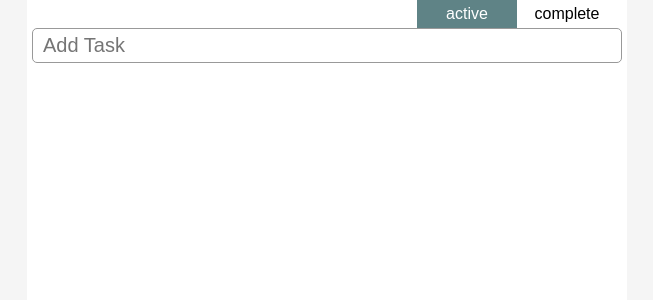
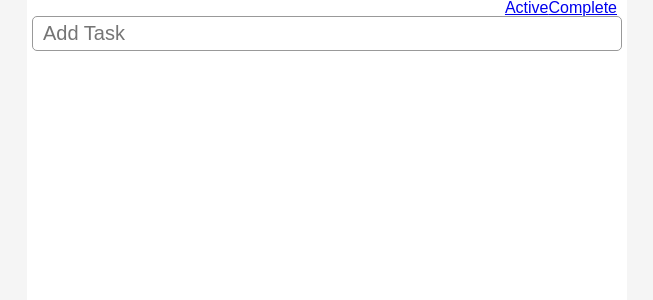
Before and after one commit to sequoian/tasks, a React (Create React App) app: page / in a window 1280 px wide. Shown: the top 300 px of the page, without its empty margins (313-966 px from the left). Built offline with nearby package versions, Linux system fonts and the light colour scheme; the HTML template or start-up script is replaced by a standard one.

Commit message:
refactored nav bar presentational components

```diff
--- a/src/App.js
+++ b/src/App.js
@@ -83,11 +83,14 @@ class App extends Component {
   }
 
   getFilteredTasks() {
+    const { tasks } = this.state;
     switch(this.state.currentPage) {
       case Pages.ACTIVE:
-        return this.state.tasks.filter(t => !t.complete);
+        return tasks.filter(task => !task.complete);
       case Pages.COMPLETE:
-        return this.state.tasks.filter(t => t.complete);
+        return tasks.filter(task => task.complete);
+      default:
+        return tasks
     }
   }
 
@@ -96,7 +99,10 @@ class App extends Component {
       <div className="App">
         <header>
           <div className="top-bar">
-            <Nav onNavClick={this.handlePageChange} selected={this.state.currentPage} />
+            <NavBar
+              currentPage={this.state.currentPage}
+              setPage={this.handlePageChange}
+            />
           </div>
           <form onSubmit={this.handleSubmit}>
             <input type="text"  placeholder="Add Task" autoFocus={true} className="new-task"
@@ -113,79 +119,47 @@ class App extends Component {
   }
 }
 
-class Nav extends Component {
-  render() {
-    return (
-      <ul className="nav">
-        <li>
-          <NavButton page={Pages.ACTIVE}
-          selected={this.props.selected} onNavClick={this.props.onNavClick} />
-        </li>
-        <li>
-          <NavButton page={Pages.COMPLETE}
-          selected={this.props.selected} onNavClick={this.props.onNavClick} />
-        </li>
-      </ul>
-    );
-  }
-}
+const NavBar = ({ currentPage, setPage }) => (
+  <ul className="nav">
+    <NavLink
+      thisPage={Pages.ACTIVE}
+      currentPage={currentPage}
+      setPage={setPage}
+    >
+      Active
+    </NavLink>
+    <NavLink
+      thisPage={Pages.COMPLETE}
+      currentPage={currentPage}
+      setPage={setPage}
+    >
+      Complete
+    </NavLink>
+  </ul>
+)
 
-class NavButton extends Component {
-  render() {
-    const selected = this.props.selected === this.props.page ? "selected" : null;
-    return (
-      <button
-        type="button"
-        className={selected}
-        onClick={() => this.props.onNavClick(this.props.page)}
-      >
-        {this.props.page}
-      </button>
-    )
-  }
-}
 
-/*
-class Main extends Component {
-  render() {
-    return (
-      <div className="tasks">
-        <TaskList tasks={this.props.tasks} page={this.props.page}
-        toggleComplete={this.props.toggleComplete} deleteTask={this.props.deleteTask} />
-      </div>
-    );
-  }
-}
-*/
-
-/*
-class TaskList extends Component {
-  render() {
-    let filterCallback = null;
-    if (this.props.page === Pages.ACTIVE) {
-      filterCallback = (task) => {return !task.complete}
-    }
-    else if (this.props.page === Pages.COMPLETE) {
-      filterCallback = (task) => {return task.complete}
-    }
-    const tasks = this.props.tasks.filter(filterCallback)
-
-    return (
-      <ul className="task-list">
-        {tasks.map(task => (
-          <TaskItem key={task.id} task={task}
-          toggleComplete={this.props.toggleComplete} deleteTask={this.props.deleteTask} />
-        ))}
-      </ul>
-    );
-  }
-}
-*/
+const NavLink = ({ children, thisPage, currentPage, setPage }) => (
+  <li>
+    <a href="#"
+      className={
+        currentPage === thisPage ? "selected" : null
+      }
+      onClick={event => {
+        event.preventDefault()
+        setPage(thisPage)
+      }}
+    >
+      {children}
+    </a>
+  </li>
+)
 
 const TaskList = ({ tasks, toggleComplete, deleteTask }) => (
   <ul className="tasks">
     {tasks.map(task =>
       <Task
+        key={task.id}
         task={task}
         toggleComplete={toggleComplete}
         deleteTask={deleteTask}
@@ -216,27 +190,4 @@ const Task = ({ task, toggleComplete, deleteTask }) => (
   </li>
 );
 
-/*
-class TaskItem extends Component {
-  render() {
-    const complete = this.props.task.complete ? 'complete' : '';
-    return (
-      <li className={`task-item ${complete}`}>
-        <div className="t-cell">
-          <div className="checkbox"
-          onClick={() => this.props.toggleComplete(this.props.task.id)} />
-        </div>
-        <div className="task-content t-cell">
-          {this.props.task.title}
-        </div>
-        <div className="t-cell">
-          <div className="delete"
-          onClick={() => this.props.deleteTask(this.props.task.id)} />
-        </div>
-      </li>
-    );
-  }
-}
-*/
-
 export default App;
```
